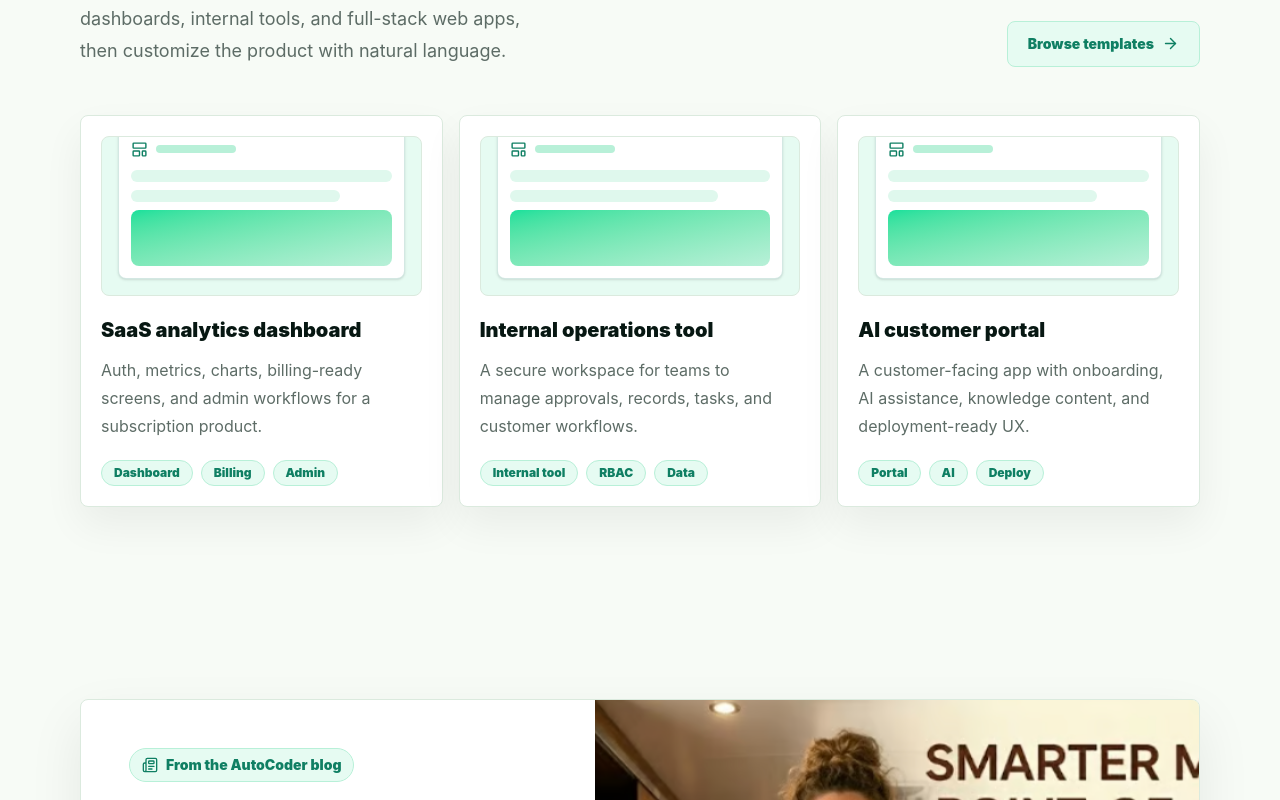
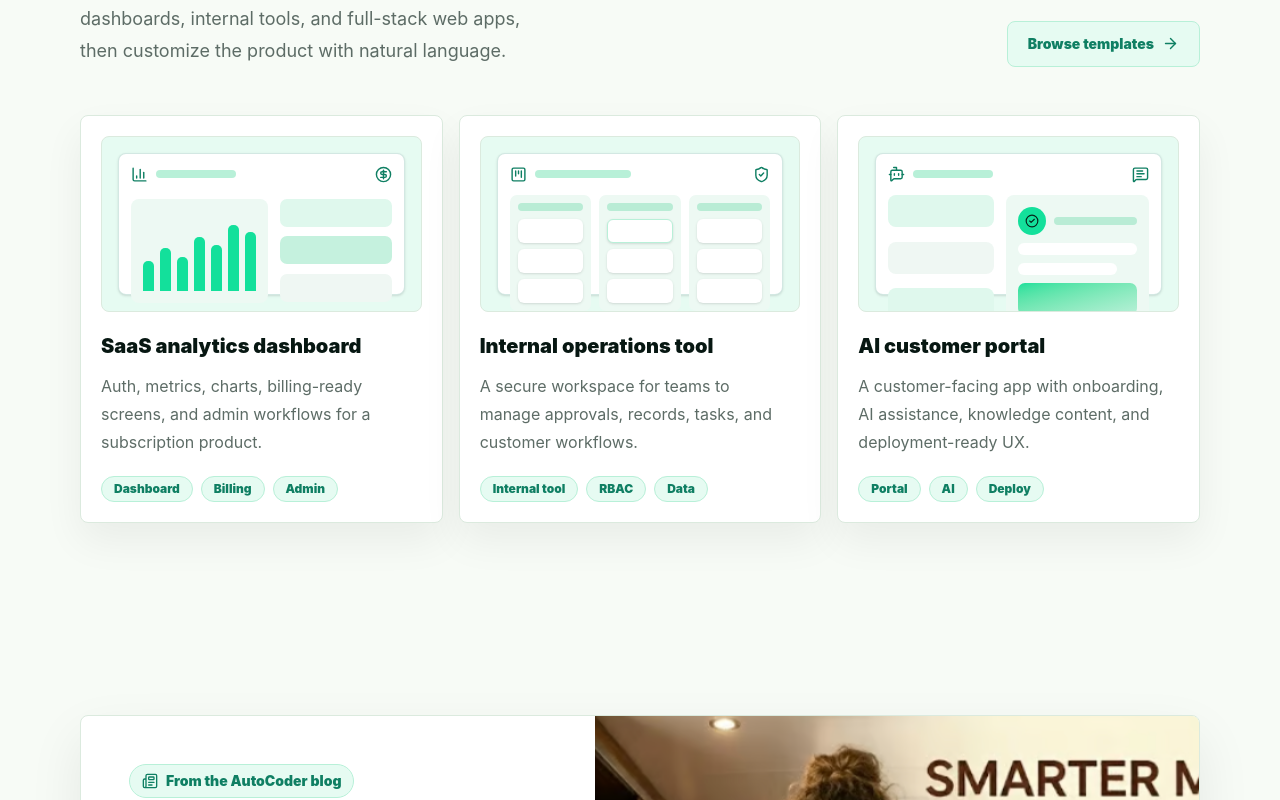
Before and after one commit to Ryanbib1/html4language, a Next.js app: page /en in a window 1280 px wide. Shown: the part 3000-3800 px from the top of the page. Built offline with nearby package versions, Linux system fonts and the light colour scheme.

Commit message:
Differentiate template preview visuals

```diff
--- a/components/TemplateShowcase.tsx
+++ b/components/TemplateShowcase.tsx
@@ -1,13 +1,130 @@
 "use client";
 
 import { motion } from "framer-motion";
-import { ArrowRight, LayoutTemplate } from "lucide-react";
+import { ArrowRight, BarChart3, BotMessageSquare, CheckCircle2, CircleDollarSign, Database, KanbanSquare, MessageSquareText, ShieldCheck } from "lucide-react";
 import { getAutoCoderTemplatesUrl, type Dictionary, type Locale } from "@/lib/i18n";
 
 type TemplateShowcaseProps = {
   lang: Locale;
   copy: Dictionary["templates"];
 };
+
+function SaasPreview() {
+  return (
+    <div className="relative h-full rounded-[8px] border border-[rgba(15,127,99,0.18)] bg-white p-3 shadow-sm">
+      <div className="flex items-center justify-between">
+        <div className="flex items-center gap-2">
+          <BarChart3 size={17} className="text-[color:var(--leaf)]" aria-hidden="true" />
+          <span className="h-2 w-20 rounded-full bg-[color:var(--mint-line)]" />
+        </div>
+        <CircleDollarSign size={17} className="text-[color:var(--leaf)]" aria-hidden="true" />
+      </div>
+      <div className="mt-4 grid grid-cols-[1.1fr_0.9fr] gap-3">
+        <div className="rounded-[8px] bg-[#edf9f3] p-3">
+          <div className="flex h-20 items-end gap-1.5">
+            {[38, 54, 42, 68, 58, 82, 74].map((height) => (
+              <span key={height} className="flex-1 rounded-t-[5px] bg-[color:var(--mint)]" style={{ height: `${height}%` }} />
+            ))}
+          </div>
+        </div>
+        <div className="grid gap-2">
+          <span className="h-7 rounded-[7px] bg-[#dff8ed]" />
+          <span className="h-7 rounded-[7px] bg-[#c5f1de]" />
+          <span className="h-7 rounded-[7px] bg-[#eff7f3]" />
+        </div>
+      </div>
+      <div className="mt-3 grid grid-cols-3 gap-2">
+        <span className="h-5 rounded-full bg-[#dff8ed]" />
+        <span className="h-5 rounded-full bg-[#eff7f3]" />
+        <span className="h-5 rounded-full bg-[#dff8ed]" />
+      </div>
+    </div>
+  );
+}
+
+function OperationsPreview() {
+  return (
+    <div className="relative h-full rounded-[8px] border border-[rgba(15,127,99,0.18)] bg-white p-3 shadow-sm">
+      <div className="mb-3 flex items-center justify-between">
+        <div className="flex items-center gap-2">
+          <KanbanSquare size={17} className="text-[color:var(--leaf)]" aria-hidden="true" />
+          <span className="h-2 w-24 rounded-full bg-[color:var(--mint-line)]" />
+        </div>
+        <ShieldCheck size={17} className="text-[color:var(--leaf)]" aria-hidden="true" />
+      </div>
+      <div className="grid grid-cols-3 gap-2">
+        {[0, 1, 2].map((column) => (
+          <div key={column} className="rounded-[7px] bg-[#edf9f3] p-2">
+            <span className="mb-2 block h-2 rounded-full bg-[#b9ecd5]" />
+            <div className="grid gap-1.5">
+              {[0, 1, 2].map((row) => (
+                <span
+                  key={row}
+                  className={`h-6 rounded-[6px] bg-white shadow-sm ${column === 1 && row === 0 ? "border border-[color:var(--mint-line)]" : ""}`}
+                />
+              ))}
+            </div>
+          </div>
+        ))}
+      </div>
+      <div className="mt-3 grid gap-1.5 rounded-[7px] bg-white">
+        {[0, 1, 2].map((row) => (
+          <span key={row} className="h-3 rounded-full bg-[#dff8ed]" />
+        ))}
+      </div>
+    </div>
+  );
+}
+
+function AiPortalPreview() {
+  return (
+    <div className="relative h-full rounded-[8px] border border-[rgba(15,127,99,0.18)] bg-white p-3 shadow-sm">
+      <div className="mb-3 flex items-center justify-between">
+        <div className="flex items-center gap-2">
+          <BotMessageSquare size={17} className="text-[color:var(--leaf)]" aria-hidden="true" />
+          <span className="h-2 w-20 rounded-full bg-[color:var(--mint-line)]" />
+        </div>
+        <MessageSquareText size={17} className="text-[color:var(--leaf)]" aria-hidden="true" />
+      </div>
+      <div className="grid grid-cols-[0.85fr_1.15fr] gap-3">
+        <div className="grid gap-2">
+          <span className="h-8 rounded-[8px] bg-[#dff8ed]" />
+          <span className="h-8 rounded-[8px] bg-[#eff7f3]" />
+          <span className="h-8 rounded-[8px] bg-[#dff8ed]" />
+        </div>
+        <div className="rounded-[8px] bg-[#edf9f3] p-3">
+          <div className="mb-2 flex items-center gap-2">
+            <span className="grid size-7 place-items-center rounded-full bg-[color:var(--mint)] text-[#06251b]">
+              <CheckCircle2 size={14} aria-hidden="true" />
+            </span>
+            <span className="h-2 flex-1 rounded-full bg-[#b9ecd5]" />
+          </div>
+          <div className="grid gap-2">
+            <span className="h-3 rounded-full bg-white" />
+            <span className="h-3 w-5/6 rounded-full bg-white" />
+            <span className="h-8 rounded-[7px] bg-gradient-to-br from-[#13e09b] to-[#b8f0d8]" />
+          </div>
+        </div>
+      </div>
+      <div className="mt-3 flex items-center gap-2">
+        <Database size={16} className="text-[color:var(--leaf)]" aria-hidden="true" />
+        <span className="h-3 flex-1 rounded-full bg-[#dff8ed]" />
+      </div>
+    </div>
+  );
+}
+
+function TemplatePreview({ index }: { index: number }) {
+  if (index === 1) {
+    return <OperationsPreview />;
+  }
+
+  if (index === 2) {
+    return <AiPortalPreview />;
+  }
+
+  return <SaasPreview />;
+}
 
 export function TemplateShowcase({ lang, copy }: TemplateShowcaseProps) {
   const templatesUrl = getAutoCoderTemplatesUrl(lang);
@@ -44,18 +161,8 @@ export function TemplateShowcase({ lang, copy }: TemplateShowcaseProps) {
               transition={{ duration: 0.45, delay: index * 0.06 }}
               className="rounded-[8px] border border-[color:var(--line)] bg-white p-5 shadow-[0_18px_40px_rgba(7,23,18,0.06)]"
             >
-              <div className="mb-5 flex h-40 items-end overflow-hidden rounded-[8px] border border-[color:var(--line)] bg-[color:var(--mint-soft)] p-4">
-                <div className="w-full rounded-[8px] border border-[rgba(15,127,99,0.18)] bg-white p-3 shadow-sm">
-                  <div className="mb-3 flex items-center gap-2">
-                    <LayoutTemplate size={17} className="text-[color:var(--leaf)]" aria-hidden="true" />
-                    <span className="h-2 w-20 rounded-full bg-[color:var(--mint-line)]" />
-                  </div>
-                  <div className="grid gap-2">
-                    <span className="h-3 rounded-full bg-[#dff8ed]" />
-                    <span className="h-3 w-4/5 rounded-full bg-[#dff8ed]" />
-                    <span className="h-14 rounded-[8px] bg-gradient-to-br from-[#13e09b] to-[#b8f0d8]" />
-                  </div>
-                </div>
+              <div className="mb-5 h-44 overflow-hidden rounded-[8px] border border-[color:var(--line)] bg-[color:var(--mint-soft)] p-4">
+                <TemplatePreview index={index} />
               </div>
               <h3 className="text-xl font-black text-[color:var(--ink)]">{item.title}</h3>
               <p className="text-pretty mt-3 leading-7 text-[color:var(--muted)]">{item.description}</p>
```
